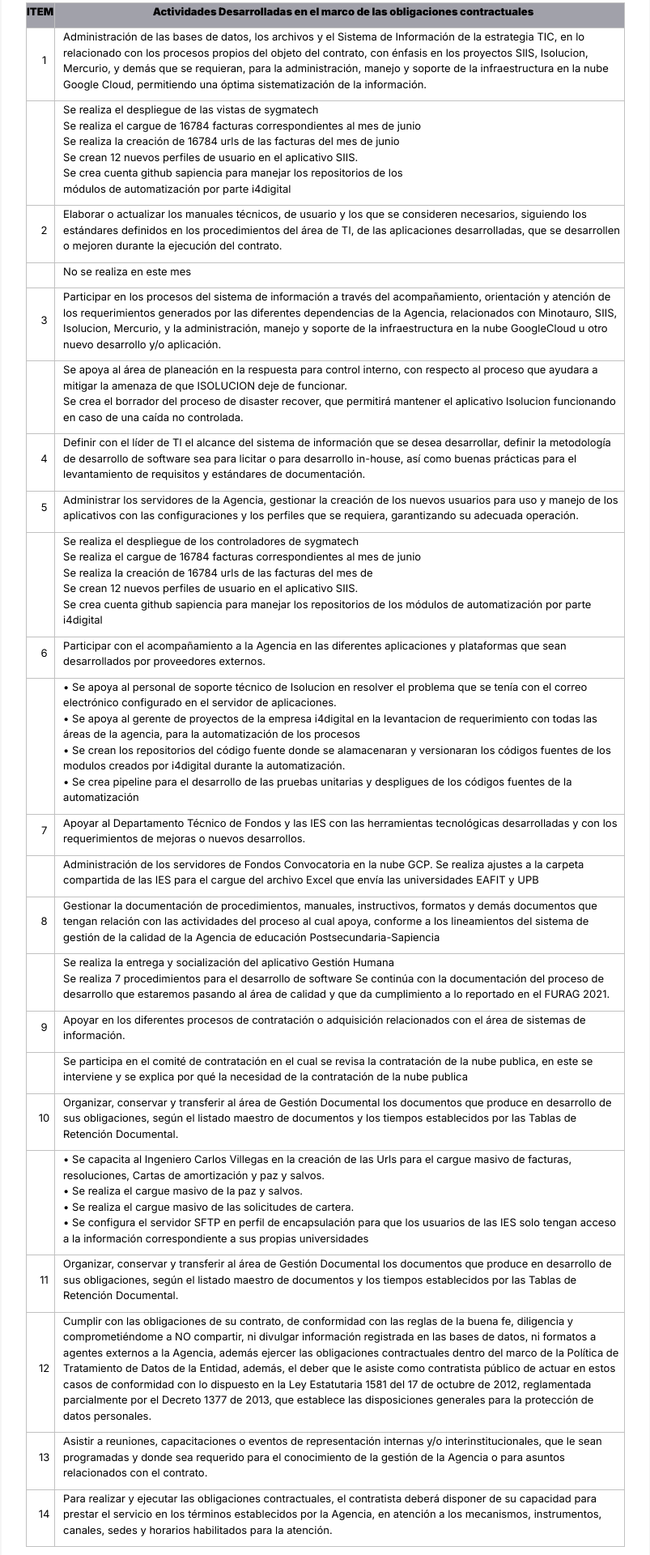
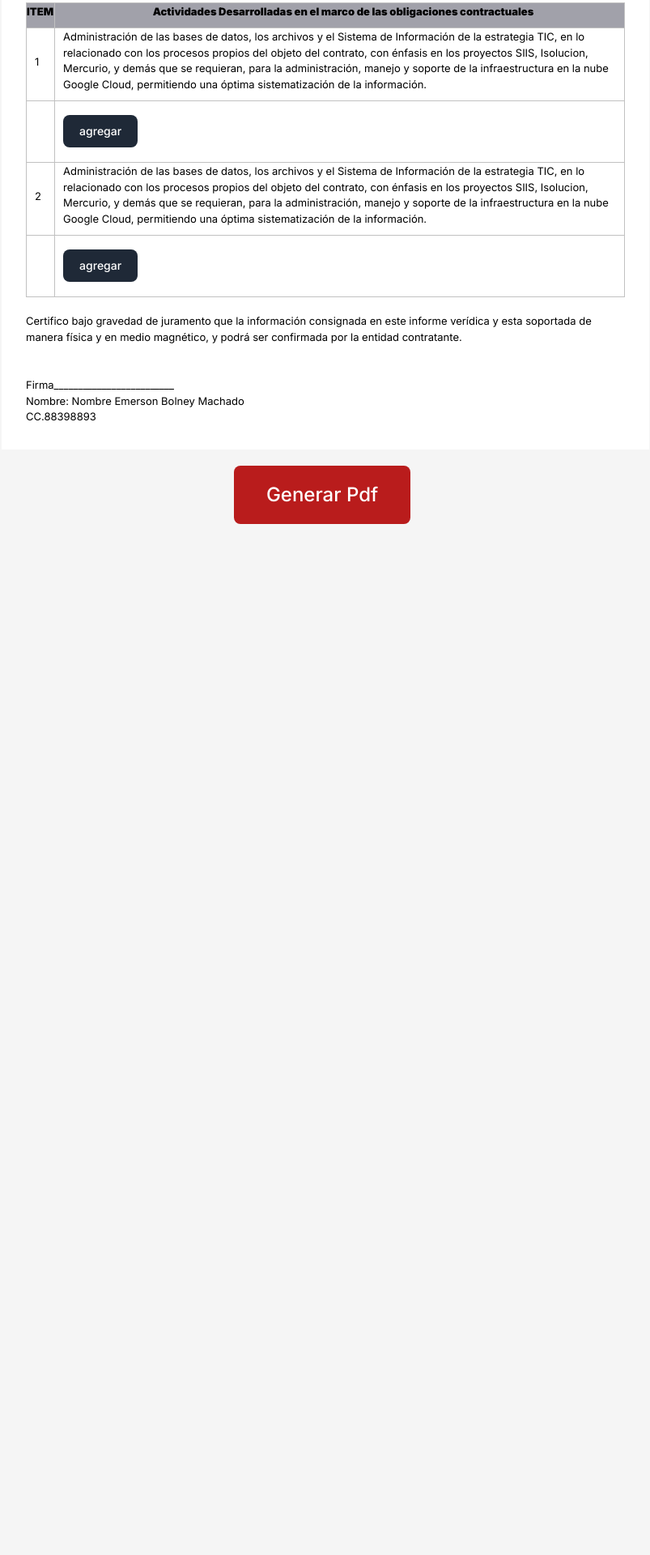
Before and after one commit to SapienciaMed/CuentasCobros, a Next.js app: page /reporteactividades in a window 1280 px wide. Shown: the part 420-2340 px from the top of the page at 81% size, without its empty margins (238-1041 px from the left). After the commit the page ends 1075 px from the top, so only its background shows below. Built offline with nearby package versions, Linux system fonts and the light colour scheme.

Commit message:
Se realizo el apartado de comentarios dentro del documento se ajusto es menu tamaños y colores

```diff
--- a/app/(auth)/reporteactividades/page.tsx
+++ b/app/(auth)/reporteactividades/page.tsx
@@ -1,292 +1,178 @@
 "use client";
-import '@/app/miscss/reporteactivi.css';
-import React, { useRef } from 'react';
-import html2pdf from 'html2pdf.js';
-import Buttonpdf from '@/app/libs/ui/Buttonpdf';
-
+import "@/app/miscss/reporteactivi.css";
+import React, { useRef, useState, useEffect } from "react";
+import html2pdf from "html2pdf.js";
+import Buttonpdf from "@/app/libs/ui/Buttonpdf";
+import { log } from "console";
 
 const ReporteActividades = () => {
   const componentRef = useRef<HTMLDivElement>(null);
+  const [actividades, setActividades] = useState<any[]>([]);
+  useEffect(() => {
+    const actividadesDesdeBD = [
+      {
+        id: 1,
+        descripcion:
+          "Administración de las bases de datos, los archivos y el Sistema de Información de la estrategia TIC, en lo relacionado con los procesos propios del objeto del contrato, con énfasis en los proyectos SIIS, Isolucion, Mercurio, y demás que se requieran, para la administración, manejo y soporte de la infraestructura en la nube Google Cloud, permitiendo una óptima sistematización de la información.",
+      },
+      {
+        id: 2,
+        descripcion:
+          'Administración de las bases de datos, los archivos y el Sistema de Información de la estrategia TIC, en lo relacionado con los procesos propios del objeto del contrato, con énfasis en los proyectos SIIS, Isolucion, Mercurio, y demás que se requieran, para la administración, manejo y soporte de la infraestructura en la nube Google Cloud, permitiendo una óptima sistematización de la información.'
+      }
+
+    ];
+
+    setActividades(actividadesDesdeBD);
+  }, []);
 
   const printDocument = () => {
     const input = componentRef.current;
     if (input) {
       const options = {
         margin: [10, 10, 10, 10], // Margen de 10 mm en todos los lados
-          filename: 'ReporteDeActividades.pdf',
-          image: { type: 'jpeg', quality: 1 }, // Usando JPEG con la máxima calidad
+        filename: "ReporteDeActividades.pdf",
+        image: { type: "jpeg", quality: 1 }, // Usando JPEG con la máxima calidad
         html2canvas: { scale: 2, dpi: 600, letterRendering: true }, // Escala y DPI aumentados
-          jsPDF: { unit: 'mm', format: 'a4', orientation: 'portrait' }
+        jsPDF: { unit: "mm", format: "a4", orientation: "portrait" },
       };
       html2pdf().from(input).set(options).save();
     }
   };
 
   const hidden = (e: React.MouseEvent<HTMLButtonElement>) => {
-      e.currentTarget.style.display = 'none';
+    e.currentTarget.style.display = "none";
+    var buttons = document.querySelectorAll('[data-name="AddCommentsActivity"]');
+    buttons.forEach((button) => {
+      var ul = button.parentElement?.querySelector('ul');
+      var li = ul?.querySelector('li')
+      if (li) {
+        button.classList.add('hidden');
+      } else {
+        ul.parentElement?.parentElement?.classList.add('hidden');
+      }
+    });
 };
 
   const eventClick = (e: React.MouseEvent<HTMLButtonElement>) => {
+    hidden(e);
     printDocument();
-      hidden(e);
   };
+
+  const addInput = (e: React.MouseEvent<HTMLButtonElement>) => {
+    console.log(e.currentTarget.parentElement?.firstChild);
+    var input = e.currentTarget.parentElement?.firstChild as HTMLInputElement;
+    var ul = e.currentTarget.parentElement?.querySelector('ul');
+    if (input && ul) {
+      if (input.classList.contains('hidden')) {
+        input.classList.remove('hidden');
+      } else {
+        var comentario = input.value;
+        var li = document.createElement('li');
+        li.textContent = comentario;
+        ul.appendChild(li);
+        input.value = '';
+        input.classList.add('hidden');
+        console.log(comentario);
+      }
+    }
+  }
+
   return (
-      <div  ref={componentRef}>
-        {<div className='container'>
-        <table className='mb-5'>
+    <div ref={componentRef}>
+      <div className="container">
+        <table className="mb-5">
           <tr>
-                <td className='td1'>REPORTE DE ACTIVIDADES PARA SERVICIO DE APOYO A LA GESTIÓN</td>
-                <td className='td11'>Página 1 de 2 </td>
+            <td className="td1">
+              REPORTE DE ACTIVIDADES PARA SERVICIO DE APOYO A LA GESTIÓN
+            </td>
+            <td className="td11">Página 1 de 2 </td>
           </tr>
         </table>
 
-        <table className='table1 mb-6'>
+        <table className="table1 mb-6">
           <tr>
-                <td className='td2'>Informe Número</td>
-                <td className='td22'colSpan={4}>Nro. 01</td>
-            </tr>
-            <tr>
-                <td className='td2'>Fecha</td>
-                <td className='td22'colSpan={4}>Junio de 2023</td>
-            </tr>
-            <tr>
-                <td className='td2'>Dependencia o proceso:</td>
-                <td className='td22'colSpan={4}>SUBDIRECCIÓN ADMINSITRATIVA FINAICERA YD E APOYO A LA GESTIÓN / TI</td>
-            </tr>
-            <tr>
-                <td className='td2'>Nombre Contratista:</td>
-                <td className='td23' >Emerson	Bolney Machado Cordoba</td>
-                <td className='td24'>Documento de identidad:</td>
-                <td className='td24'>71210748</td>
-            </tr>
-            <tr>
-                <td className='td2'>Objeto del contrato:</td>
-                <td className='td22'colSpan={4}>Prestación de servicios profesionales para la administración de nube pública y privada,
-                    desarrollo, implementación y puesta en marcha de aplicativos y demás.
-                    Esto con relación a la Agencia de Educación Postsecundaria de Medellín.
-                    – SAPIENCIA
+            <td className="td2">Informe Número</td>
+            <td className="td22" colSpan={4}>
+              Nro. 01
             </td>
           </tr>
           <tr>
-                <td className='td2'>Número del contrato:</td>
-                <td className='td22'>380 DE 2023</td>
-                <td className='td24'>Periodo reportado:</td>
-                <td className='td24'>Junio de 2023</td>
+            <td className="td2">Fecha</td>
+            <td className="td22" colSpan={4}>
+              Junio de 2023
+            </td>
+          </tr>
+          <tr>
+            <td className="td2">Dependencia o proceso:</td>
+            <td className="td22" colSpan={4}>
+              SUBDIRECCIÓN ADMINSITRATIVA FINAICERA YD E APOYO A LA GESTIÓN /
+              TI
+            </td>
+          </tr>
+          <tr>
+            <td className="td2">Nombre Contratista:</td>
+            <td className="td23">Emerson Bolney Machado Cordoba</td>
+            <td className="td24">Documento de identidad:</td>
+            <td className="td24">71210748</td>
+          </tr>
+          <tr>
+            <td className="td2">Objeto del contrato:</td>
+            <td className="td22" colSpan={4}>
+              Prestación de servicios profesionales para la administración de
+              nube pública y privada, desarrollo, implementación y puesta en
+              marcha de aplicativos y demás. Esto con relación a la Agencia de
+              Educación Postsecundaria de Medellín. – SAPIENCIA
+            </td>
+          </tr>
+          <tr>
+            <td className="td2">Número del contrato:</td>
+            <td className="td22">380 DE 2023</td>
+            <td className="td24">Periodo reportado:</td>
+            <td className="td24">Junio de 2023</td>
           </tr>
         </table>
 
-        <table className='table3 mb-5'>
+        <table className="table3 mb-5">
           <tr>
-                <td className='tdd bg-zinc-400 text-center font-black'>ITEM</td>
-                <td className=' bg-zinc-400 text-center font-black'>Actividades Desarrolladas en el marco de las obligaciones contractuales</td>
+            <td className="tdd bg-zinc-400 text-center font-black">ITEM</td>
+            <td className="bg-zinc-400 text-center font-black">Actividades Desarrolladas en el marco de las obligaciones contractuales</td>
+          </tr>
+          {actividades.map((actividad) => (
+            <React.Fragment key={actividad.id}>
+              <tr>
+                <td className="align-top pt-8">{actividad.id}</td>
+                <td>{actividad.descripcion}</td>
               </tr>
               <tr>
-                <td className='text-center'>1</td>
-                <td>Administración de las bases de datos, los archivos y el Sistema de Información de la estrategia TIC,
-                    en lo relacionado con los procesos propios del objeto del contrato, con énfasis en los proyectos SIIS,
-                    Isolucion, Mercurio, y demás que se requieran, para la administración, manejo y soporte de la infraestructura
-                    en la nube Google Cloud, permitiendo una óptima sistematización de la información.
+                <td></td>
+                <td data-name="comentario">
+                  <input type="text" className="bg-gray-800  text-gray-800 text-sm rounded-lg focus:ring-blue-500 focus:border-blue-500  w-50% p-2.5 dark:bg-gray-100  dark:placeholder-gray-800  dark:focus:ring-blue-500 dark:focus:border-blue-500 hidden border-solid border-2 border-black mb-2 mt-4" />
+                  <ul></ul>
+                  <button
+                    onClick={addInput} data-name="AddCommentsActivity"
+                    className="text-white mt-4 bg-gray-800 hover:bg-gray-900 focus:outline-none focus:ring-4 focus:ring-gray-300 font-medium rounded-lg text-sm px-5 py-2.5 me-2 mb-2 dark:bg-gray-800 dark:hover:bg-gray-700 dark:focus:ring-gray-700 dark:border-gray-700"
+                  >
+                    agregar
+                  </button>
                 </td>
               </tr>
-            <tr>
-                <td className='text-center'></td>
-                <td><ul>
-                    <li>Se realiza el despliegue de las vistas de sygmatech</li>
-                    <li>Se realiza el cargue de 16784 facturas correspondientes al mes de junio </li>
-                    <li>Se realiza la creación de 16784 urls de las facturas del mes de junio</li>
-                    <li>Se crean 12 nuevos perfiles de usuario en el aplicativo SIIS.</li>
-                    <li>Se crea cuenta github sapiencia para manejar los repositorios de los </li>
-                    <li>módulos de automatización por parte i4digital</li>
-                    </ul>
-                </td>
-            </tr>
-            <tr>
-                <td className='text-center'>2</td>
-                <td>Elaborar o actualizar los manuales técnicos, de usuario y los que se consideren necesarios,
-                    siguiendo los estándares definidos en los procedimientos del área de TI, de las aplicaciones
-                    desarrolladas, que se desarrollen o mejoren durante la ejecución del contrato.
-                </td>
-            </tr>
-            <tr>
-                <td className='text-center'></td>
-                <td>No se realiza en este mes</td>
-            </tr>
-            <tr>
-                <td className='text-center'>3</td>
-                <td>Participar en los procesos del sistema de información a través del acompañamiento,
-                    orientación y atención de los requerimientos generados por las diferentes dependencias de la Agencia,
-                    relacionados con Minotauro, SIIS, Isolucion, Mercurio, y la administración, manejo y soporte de la infraestructura en la
-                    nube GoogleCloud u otro nuevo desarrollo y/o aplicación.
-                </td>
-            </tr>
-            <tr>
-                <td className='text-center'></td>
-                <td><ul>
-                    <li>Se apoya al área de planeación en la respuesta para control interno, con respecto al
-                         proceso que ayudara a mitigar la amenaza de que ISOLUCION deje de funcionar.
-                    </li>
-                    <li>Se crea el borrador del proceso de disaster recover, que permitirá mantener
-                        el aplicativo Isolucion funcionando en caso de una caída no controlada.
-                    </li>
-                    </ul>
-                </td>
-            </tr>
-            <tr>
-                <td className='text-center'>4</td>
-                <td>Definir con el líder de TI el alcance del sistema de información que se desea desarrollar,
-                    definir la metodología de desarrollo de software sea para licitar o para desarrollo in-house,
-                    así como buenas prácticas para el levantamiento de requisitos y estándares de documentación.
-                </td>
-            </tr>
-            <tr>
-                <td className='text-center'>5</td>
-                <td>Administrar los servidores de la Agencia, gestionar la creación de los nuevos usuarios
-                    para uso y manejo de los aplicativos con las configuraciones y los perfiles que se requiera,
-                    garantizando su adecuada operación.
-                </td>
-            </tr>
-            <tr>
-                <td className='text-center'></td>
-                <td>
-                    <ul>
-                        <li>Se realiza el despliegue de los controladores de sygmatech</li>
-                        <li>Se realiza el cargue de 16784 facturas correspondientes al mes de junio </li>
-                        <li>Se realiza la creación de 16784 urls de las facturas del mes de </li>
-                        <li>Se crean 12 nuevos perfiles de usuario en el aplicativo SIIS.</li>
-                        <li>Se crea cuenta github sapiencia para manejar los repositorios de los módulos de automatización por parte i4digital</li>
-                    </ul>
-                </td>
-            </tr>
-            <tr>
-                <td className='text-center'>6</td>
-                <td>Participar con el acompañamiento a la Agencia en las diferentes aplicaciones
-                    y plataformas que sean desarrollados por proveedores externos.
-                </td>
-            </tr>
-            <tr>
-                <td className='text-center'></td>
-                <td>
-                    <ul>
-                        <li>•	Se apoya al personal de soporte técnico de Isolucion en resolver el problema que se tenía con
-                             el correo electrónico configurado en el servidor de aplicaciones.
-                        </li>
-                        <li>•	Se apoya al gerente de proyectos de la empresa i4digital en la levantacion de requerimiento con
-                             todas las áreas de la agencia, para la automatización de los procesos
-                        </li>
-                        <li>•	Se crean los repositorios del código fuente donde se alamacenaran y versionaran los códigos fuentes
-                             de los modulos creados por i4digital durante la automatización.
-                        </li>
-                        <li>•	Se crea pipeline para el desarrollo de las pruebas unitarias y despligues de los códigos fuentes de
-                             la automatización
-                        </li>
-                    </ul>
-                </td>
-            </tr>
-            <tr>
-                <td className='text-center'>7</td>
-                <td>Apoyar al Departamento Técnico de Fondos y las IES con las herramientas tecnológicas
-                    desarrolladas y con los requerimientos de mejoras o nuevos desarrollos.
-                </td>
-            </tr>
-            <tr>
-                <td className='text-center'></td>
-                <td>Administración de los servidores de Fondos Convocatoria en la nube GCP.
-                    Se realiza ajustes a la carpeta compartida de las IES para el cargue del
-                     archivo Excel que envía las universidades EAFIT y UPB
-                </td>
-            </tr>
-            <tr>
-                <td className='text-center'>8</td>
-                <td>Gestionar la documentación de procedimientos, manuales, instructivos, formatos y demás documentos
-                     que tengan relación con las actividades del proceso al cual apoya, conforme a los
-                     lineamientos del sistema de gestión de la calidad de la Agencia de educación Postsecundaria-Sapiencia
-                </td>
-            </tr>
-            <tr>
-                <td className='text-center'></td>
-                <td>
-                    <ul>
-                        <li>Se realiza la entrega y socialización del aplicativo Gestión Humana</li>
-                        <li>Se realiza 7 procedimientos para el desarrollo de software Se continúa con
-                             la documentación del proceso de desarrollo que estaremos pasando al área de
-                             calidad y que da cumplimiento a lo reportado en el FURAG 2021.
-                        </li>
-                    </ul>
-                </td>
-            </tr>
-            <tr>
-                <td className='text-center'>9</td>
-                <td>Apoyar en los diferentes procesos de contratación o adquisición relacionados con el área de sistemas de información.</td>
-            </tr>
-            <tr>
-                <td className='text-center'></td>
-                <td>Se participa en el comité de contratación en el cual se revisa la contratación de la nube publica,
-                     en este se interviene y se explica por qué la necesidad de la contratación de la nube publica
-                </td>
-            </tr>
-            <tr>
-                <td className='text-center'>10</td>
-                <td>Organizar, conservar y transferir al área de Gestión Documental los documentos que produce
-                     en desarrollo de sus obligaciones, según el listado maestro de documentos y los tiempos establecidos
-                    por las Tablas de Retención Documental.
-                </td>
-            </tr>
-            <tr>
-                <td className='text-center'></td>
-                <td>
-                    <ul>
-                        <li>•	Se capacita al Ingeniero Carlos Villegas en la creación de las Urls para
-                             el cargue masivo de facturas, resoluciones, Cartas de amortización y paz y salvos.
-                        </li>
-                        <li>•	Se realiza el cargue masivo de la paz y salvos.</li>
-                        <li>•	Se realiza el cargue masivo de las solicitudes de cartera.</li>
-                        <li>•	Se configura el servidor SFTP en perfil de encapsulación para que
-                             los usuarios de las IES solo tengan acceso a la información correspondiente
-                              a sus propias universidades
-                        </li>
-                    </ul>
-                </td>
-            </tr>
-            <tr>
-                <td className='text-center'>11</td>
-                <td>Organizar, conservar y transferir al área de Gestión Documental los documentos que produce
-                    en desarrollo de sus obligaciones, según el listado maestro de documentos y los tiempos establecidos
-                    por las Tablas de Retención Documental.
-                </td>
-            </tr>
-            <tr>
-                <td className='text-center'>12</td>
-                <td>Cumplir con las obligaciones de su contrato, de conformidad con las reglas de la buena fe, diligencia
-                    y comprometiéndome a NO compartir, ni divulgar información registrada en las bases de datos, ni formatos
-                    a agentes externos a la Agencia, además ejercer las obligaciones contractuales dentro del marco de la Política de
-                    Tratamiento de Datos de la Entidad, además, el deber que le asiste como contratista público de actuar en estos casos
-                    de conformidad con lo dispuesto en la Ley Estatutaria 1581 del 17 de octubre de 2012, reglamentada parcialmente por el
-                     Decreto 1377 de 2013, que establece las disposiciones generales para la protección de datos personales.
-                </td>
-            </tr>
-            <tr>
-                <td className='text-center'>13</td>
-                <td>Asistir a reuniones, capacitaciones o eventos de representación internas y/o interinstitucionales, que le sean
-                    programadas y donde sea requerido para el conocimiento de la gestión de la Agencia o para asuntos relacionados
-                    con el contrato.
-                </td>
-            </tr>
-            <tr>
-                <td className='text-center'>14</td>
-                <td>Para realizar y ejecutar las obligaciones contractuales, el contratista deberá disponer de su capacidad para
-                    prestar el servicio en los términos establecidos por la Agencia, en atención a los mecanismos, instrumentos,
-                    canales, sedes y horarios habilitados para la atención.
-                </td>
-            </tr>
+            </React.Fragment>
+          ))}
         </table>
 
-        <p className='mb-10'>Certifico bajo gravedad de juramento que la información consignada en este informe verídica y esta soportada de manera
-             física y en medio magnético, y podrá ser confirmada por la entidad contratante.
+        <p className="mb-10">
+          Certifico bajo gravedad de juramento que la información consignada en
+          este informe verídica y esta soportada de manera física y en medio
+          magnético, y podrá ser confirmada por la entidad contratante.
         </p>
 
-        <p> Firma_________________________ <br /> Nombre: Nombre Emerson Bolney Machado  <br />
-            CC.88398893</p>
-    </div>}
+        <p>
+          Firma_________________________ <br /> Nombre: Nombre Emerson Bolney
+          Machado <br />
+          CC.88398893
+        </p>
+      </div>
       <Buttonpdf onClick={eventClick} />
     </div>
   );
```
Also changed, not shown: app/(auth)/menu/page.tsx (+4 -9 lines). Lines whose indentation alone changed are shown as unchanged.
